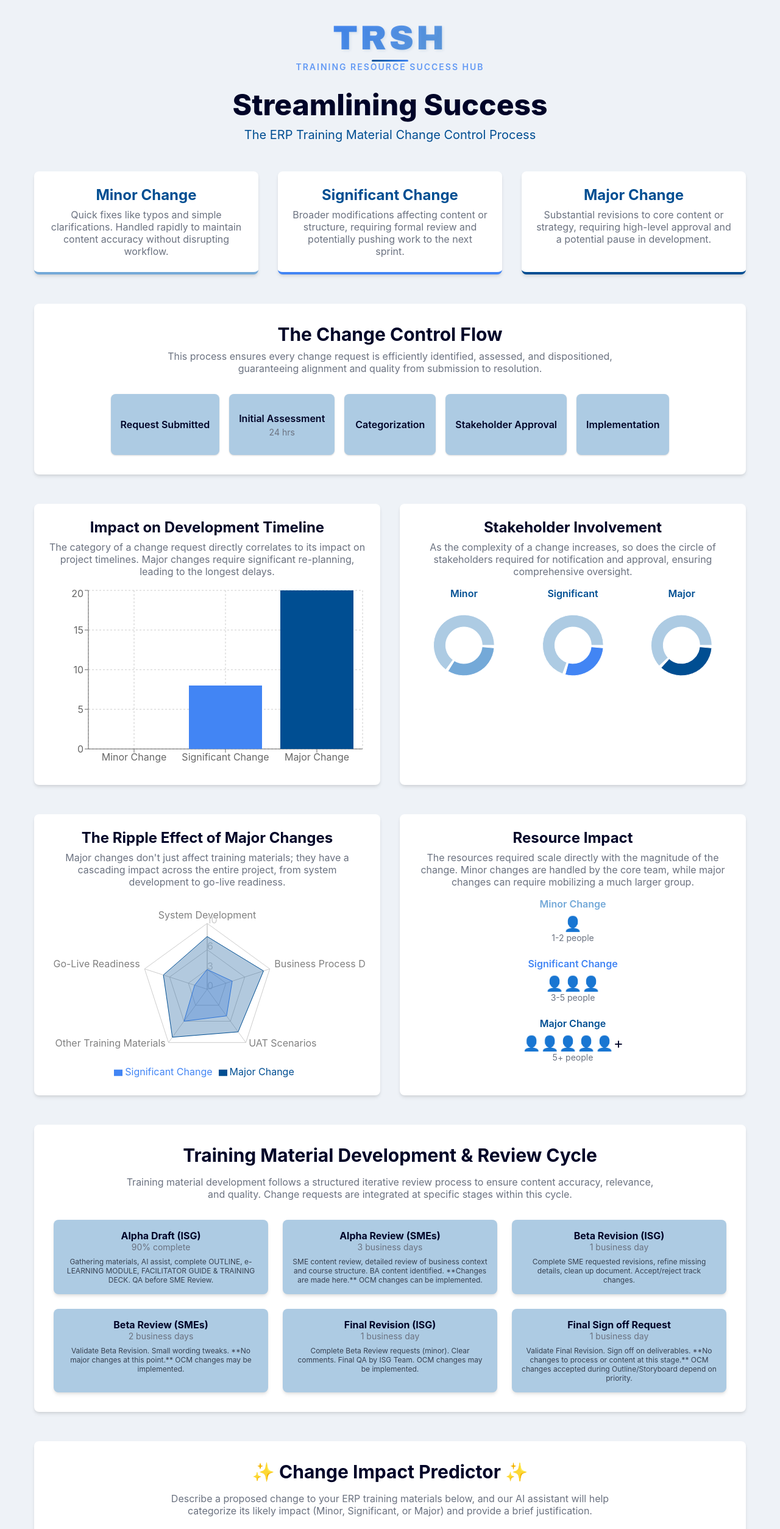
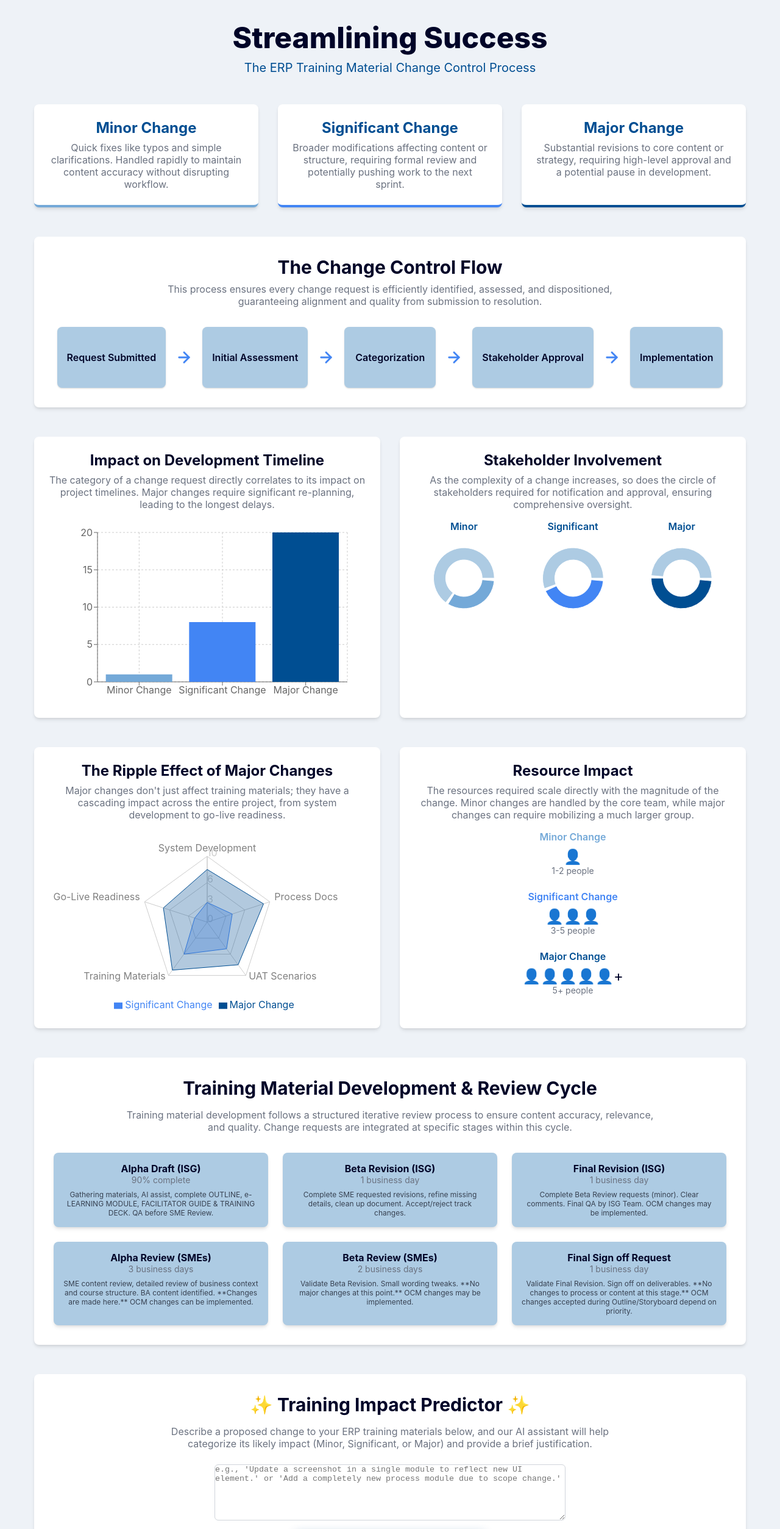
Before and after one commit to freeup86/trsh, a React (Create React App) app: page / in a window 1280 px wide. Shown: the top 2507 px of the page at 61% size. Built offline with nearby package versions, Linux system fonts and the light colour scheme.

Commit message:
updates to charts, training predictor, removed app name

```diff
--- a/src/ERPChangeControl.js
+++ b/src/ERPChangeControl.js
@@ -19,7 +19,7 @@ const ERPChangeControl = () => {
 
   // Data for charts
   const scheduleImpactData = [
-    { name: 'Minor Change', days: 0, fill: colorPalette.lightBlue },
+    { name: 'Minor Change', days: 1, fill: colorPalette.lightBlue },
     { name: 'Significant Change', days: 8, fill: colorPalette.mediumBlue },
     { name: 'Major Change', days: 20, fill: colorPalette.darkBlue }
   ];
@@ -30,26 +30,26 @@ const ERPChangeControl = () => {
       { name: 'Approvers', value: 1, fill: colorPalette.lightBlue }
     ],
     significant: [
-      { name: 'Notified', value: 5, fill: colorPalette.veryLightBlue },
-      { name: 'Approvers', value: 2, fill: colorPalette.mediumBlue }
+      { name: 'Notified', value: 4, fill: colorPalette.veryLightBlue },
+      { name: 'Approvers', value: 3, fill: colorPalette.mediumBlue }
     ],
     major: [
-      { name: 'Notified', value: 7, fill: colorPalette.veryLightBlue },
-      { name: 'Approvers', value: 4, fill: colorPalette.darkBlue }
+      { name: 'Notified', value: 6, fill: colorPalette.veryLightBlue },
+      { name: 'Approvers', value: 6, fill: colorPalette.darkBlue }
     ]
   };
 
   const rippleEffectData = [
     { subject: 'System Development', significant: 3, major: 8 },
-    { subject: 'Business Process Docs', significant: 4, major: 9 },
+    { subject: 'Process Docs', significant: 4, major: 9 },
     { subject: 'UAT Scenarios', significant: 5, major: 8 },
-    { subject: 'Other Training Materials', significant: 6, major: 9 },
+    { subject: 'Training Materials', significant: 6, major: 9 },
     { subject: 'Go-Live Readiness', significant: 2, major: 7 }
   ];
 
   const flowSteps = [
     { title: 'Request Submitted', subtitle: '' },
-    { title: 'Initial Assessment', subtitle: '24 hrs' },
+    { title: 'Initial Assessment', subtitle: '' },
     { title: 'Categorization', subtitle: '' },
     { title: 'Stakeholder Approval', subtitle: '' },
     { title: 'Implementation', subtitle: '' }
@@ -62,24 +62,24 @@ const ERPChangeControl = () => {
       description: 'Gathering materials, AI assist, complete OUTLINE, e-LEARNING MODULE, FACILITATOR GUIDE & TRAINING DECK. QA before SME Review.'
     },
     {
+      title: 'Beta Revision (ISG)',
+      subtitle: '1 business day',
+      description: 'Complete SME requested revisions, refine missing details, clean up document. Accept/reject track changes.'
+    },
+    {
+      title: 'Final Revision (ISG)',
+      subtitle: '1 business day',
+      description: 'Complete Beta Review requests (minor). Clear comments. Final QA by ISG Team. OCM changes may be implemented.'
+    },
+    {
       title: 'Alpha Review (SMEs)',
       subtitle: '3 business days',
       description: 'SME content review, detailed review of business context and course structure. BA content identified. **Changes are made here.** OCM changes can be implemented.'
     },
     {
-      title: 'Beta Revision (ISG)',
-      subtitle: '1 business day',
-      description: 'Complete SME requested revisions, refine missing details, clean up document. Accept/reject track changes.'
-    },
-    {
       title: 'Beta Review (SMEs)',
       subtitle: '2 business days',
       description: 'Validate Beta Revision. Small wording tweaks. **No major changes at this point.** OCM changes may be implemented.'
-    },
-    {
-      title: 'Final Revision (ISG)',
-      subtitle: '1 business day',
-      description: 'Complete Beta Review requests (minor). Clear comments. Final QA by ISG Team. OCM changes may be implemented.'
     },
     {
       title: 'Final Sign off Request',
@@ -201,14 +201,6 @@ Please respond in the following JSON format:
       <div className="container mx-auto px-4 py-8">
         {/* Header */}
         <header className="text-center mb-12">
-          <div className="app-title-container mb-6">
-            <div className="app-title" style={{ color: colorPalette.darkBlue }}>
-              TRSH
-            </div>
-            <div className="app-subtitle" style={{ color: colorPalette.mediumBlue }}>
-              Training Resource Success Hub
-            </div>
-          </div>
           <h1 className="text-4xl md:text-5xl font-extrabold mb-2" style={{ color: colorPalette.textColor }}>
             Streamlining Success
           </h1>
@@ -268,7 +260,7 @@ Please respond in the following JSON format:
                   {step.subtitle && <p className="text-sm text-gray-600 mt-1">{step.subtitle}</p>}
                 </div>
                 {index < flowSteps.length - 1 && (
-                  <ArrowRight className="hidden md:block" size={24} color={colorPalette.lightBlue} />
+                  <ArrowRight className="mx-2" size={28} color={colorPalette.mediumBlue} style={{ strokeWidth: 2.5 }} />
                 )}
               </React.Fragment>
             ))}
@@ -286,11 +278,22 @@ Please respond in the following JSON format:
               The category of a change request directly correlates to its impact on project timelines. Major changes require significant re-planning, leading to the longest delays.
             </p>
             <ResponsiveContainer width="100%" height={300}>
-              <BarChart data={scheduleImpactData}>
+              <BarChart
+                data={scheduleImpactData}
+                margin={{ top: 20, right: 30, left: 20, bottom: 5 }}
+              >
                 <CartesianGrid strokeDasharray="3 3" />
                 <XAxis dataKey="name" />
                 <YAxis />
-                <Tooltip />
+                <Tooltip
+                  cursor={false}
+                  contentStyle={{
+                    backgroundColor: 'white',
+                    border: '1px solid #ccc',
+                    borderRadius: '4px',
+                    boxShadow: '0 2px 8px rgba(0,0,0,0.1)'
+                  }}
+                />
                 <Bar dataKey="days" fill={colorPalette.mediumBlue}>
                   {scheduleImpactData.map((entry, index) => (
                     <Cell key={`cell-${index}`} fill={entry.fill} />
@@ -416,10 +419,10 @@ Please respond in the following JSON format:
           </div>
         </section>
 
-        {/* Change Impact Predictor */}
+        {/* Training Impact Predictor */}
         <section className="bg-white p-6 md:p-8 rounded-lg shadow-md mb-12">
           <h2 className="text-3xl font-bold text-center mb-4" style={{ color: colorPalette.textColor }}>
-            ✨ Change Impact Predictor ✨
+            ✨ Training Impact Predictor ✨
           </h2>
           <p className="text-center text-gray-600 max-w-3xl mx-auto mb-6">
             Describe a proposed change to your ERP training materials below, and our AI assistant will help categorize its likely impact (Minor, Significant, or Major) and provide a brief justification.
@@ -439,7 +442,7 @@ Please respond in the following JSON format:
               disabled={isLoading}
             >
               <Search className="btn-icon" size={20} />
-              {isLoading ? 'Analyzing...' : 'Predict Change Impact'}
+              {isLoading ? 'Analyzing...' : 'Predict Training Impact'}
             </button>
 
             {isLoading && (
```
Also changed, not shown: 1 other file (tests, documents, lock files or other folders).
